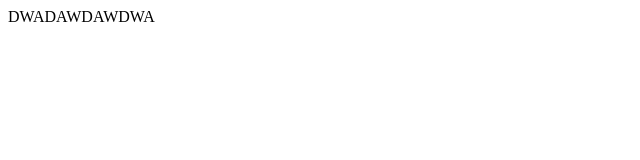
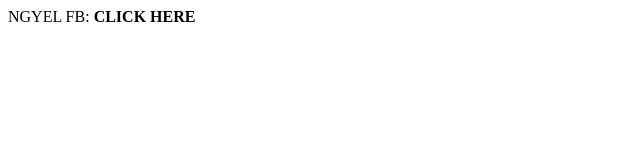
Before and after one commit to GTU-CASINO/GTU-CASINO, a plain HTML site: page index.html in a window 1280 px wide. Shown: the full height of the page, 0-640 px from the left. Drawn offline with Linux system fonts and the light colour scheme.

Commit message:
Add files via upload

```diff
--- a/index.html
+++ b/index.html
@@ -1,8 +1,8 @@
 <HTML>
 <HEAD>
-<TITLE>DWADAWDAWDAW</TITLE>
+<TITLE>GTU CASINO</TITLE>
 </HEAD>
 <BODY>
-<A>DWADAWDAWDWA</A>
+<A>NGYEL FB: <b href:'https://www.facebook.com/nygel.gian.336'>CLICK HERE</b></A>
 </BODY>
 </HTML>
```
